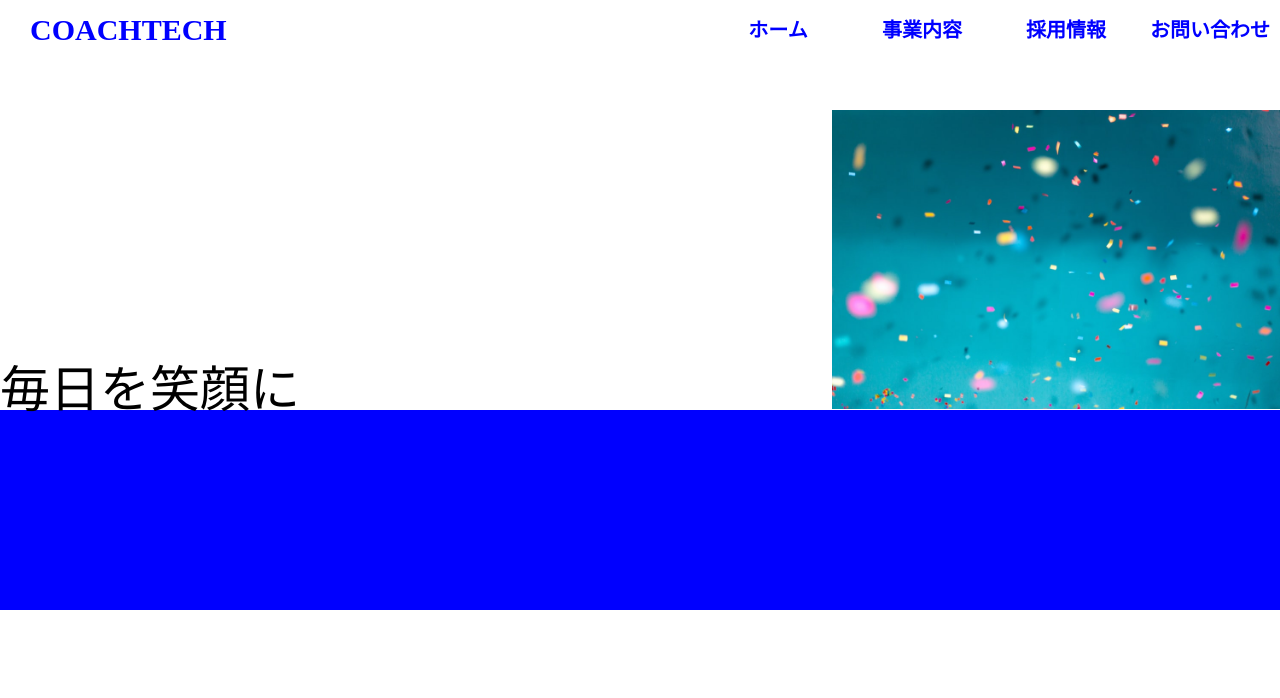
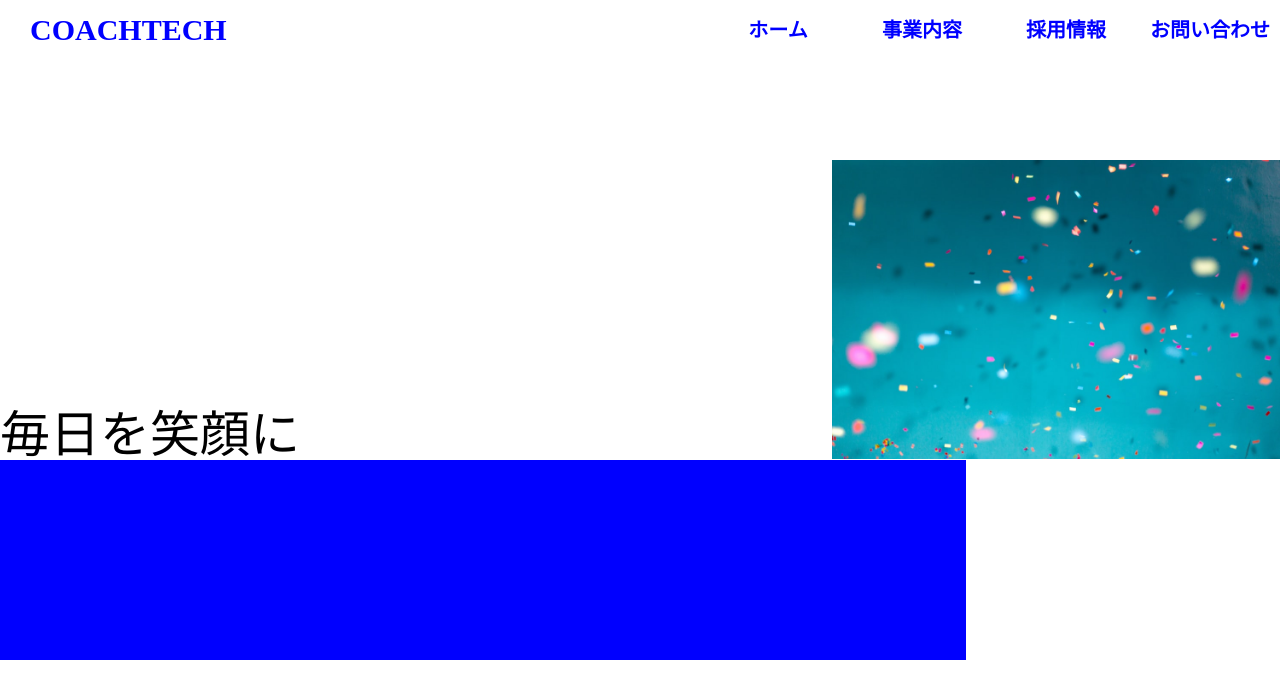
Before and after one commit to kawaje/20231012_kawateseiya_css, a plain HTML site: page 20231012_kawate/index.html in a window 1280 px wide. Drawn offline with Linux system fonts and the light colour scheme.

Commit message:
任意のメッセージ

```diff
--- a/20231012_kawate/css/style.css
+++ b/20231012_kawate/css/style.css
@@ -33,21 +33,26 @@ nav ul li {
 }
 
 .img__box {
-    position: relative;
-    top: 350px;
-    width: %;
+    position: absolute;
+    top: 300px;
+    right: 70%;
+    z-index: -10;
+    width: 1450px;
     height: 200px;
-    display: block;
     background-color: blue;
 }
 
 .card__img {
-    position: absolute;
-    top: -300px;
+    position: relative;
+    top: 100px;
+    z-index: 1;
     left: 65%;
     width: 35%;
 }
 
+.card {
+
+}
 .card__img img {
     width: 100%;
 }
@@ -56,5 +61,5 @@ nav ul li {
     font-size: 50px;
     font-weight: lighter;
     position: absolute;
-    top: 365px;
+    top: 410px;
 }
--- a/20231012_kawate/index.html
+++ b/20231012_kawate/index.html
@@ -20,9 +20,9 @@
         </nav>
     </header>
 <div class="card">
-    <div class="img__box">
         <div class="card__img">
             <img src="img/firstview.jpeg" alt="firstview">
+            <div class="img__box"></div>
         </div>
     </div>
     <h1 class="img__text">毎日を笑顔に</h1>
```
